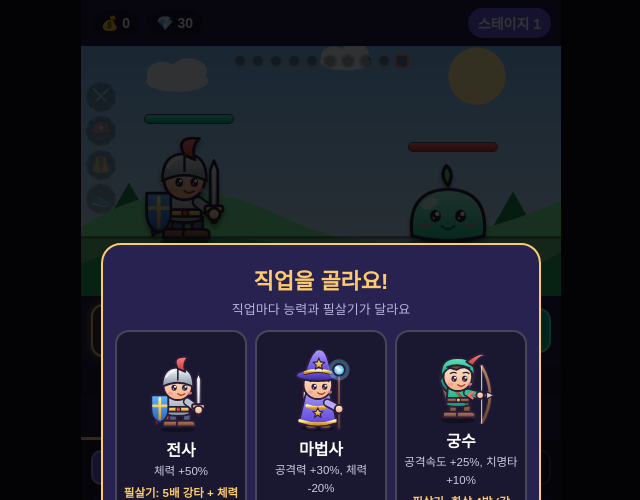
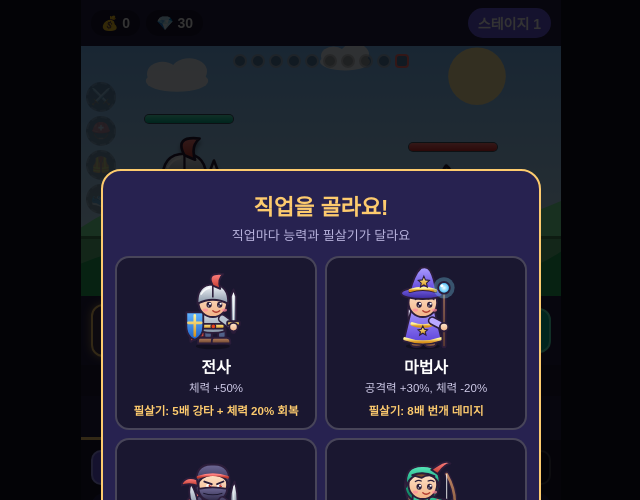
Before and after one commit to ykim99281-debug/-, a plain HTML site: page hero-idle.html in a window 1280 px wide. Shown: the top 500 px of the page, without its empty margins (319-959 px from the left). Drawn offline with Linux system fonts and the light colour scheme.

Commit message:
Add assassin class
Co-Authored-By: Claude Sonnet 5.5 <noreply@anthropic.com>
Claude-Session: https://claude.ai/code/session_015AiTNgcUanNJqwGoXFJcC9

```diff
--- a/hero-idle.html
+++ b/hero-idle.html
@@ -122,11 +122,11 @@ html,body{margin:0;height:100%;background:#12101f;color:#fff;font-family:"Preten
 /* 직업 선택 */
 #clsModal{position:fixed;inset:0;background:#000c;display:none;align-items:center;justify-content:center;z-index:60;padding:14px}
 #clsModal.show{display:flex}
-#cbox{background:#272250;border:2px solid #fdcb6e;border-radius:20px;padding:18px 12px;max-width:440px;width:100%}
+#cbox{max-height:94vh;overflow-y:auto;background:#272250;border:2px solid #fdcb6e;border-radius:20px;padding:18px 12px;max-width:440px;width:100%}
 #cbox h2{margin:0 0 4px;text-align:center;color:#fdcb6e;font-size:22px}
 #cbox p{margin:0 0 12px;text-align:center;font-size:13px;color:#b8b3dd}
-#cards{display:flex;gap:8px}
-.card{flex:1;background:#1a1730;border:2px solid #fff3;border-radius:14px;padding:8px 4px 10px;text-align:center;color:#fff;font-family:inherit}
+#cards{display:flex;flex-wrap:wrap;gap:8px}
+.card{flex:1 1 44%;background:#1a1730;border:2px solid #fff3;border-radius:14px;padding:8px 4px 10px;text-align:center;color:#fff;font-family:inherit}
 .card:active{transform:scale(.96);border-color:#fdcb6e}
 .card .pic{width:70px;height:84px;margin:0 auto}
 .card .pic svg{width:100%;height:100%}
@@ -164,6 +164,7 @@ html,body{margin:0;height:100%;background:#12101f;color:#fff;font-family:"Preten
 <linearGradient id="gDragon" x1="0" y1="0" x2="0" y2="1"><stop offset="0" stop-color="#ffa07e"/><stop offset="1" stop-color="#c7412c"/></linearGradient>
 <linearGradient id="gDemon" x1="0" y1="0" x2="0" y2="1"><stop offset="0" stop-color="#9566fa"/><stop offset="1" stop-color="#43209f"/></linearGradient>
 <linearGradient id="gBellyY" x1="0" y1="0" x2="0" y2="1"><stop offset="0" stop-color="#fff3bd"/><stop offset="1" stop-color="#ffd166"/></linearGradient>
+<linearGradient id="gDark" x1="0" y1="0" x2="0" y2="1"><stop offset="0" stop-color="#6e6896"/><stop offset="1" stop-color="#2b2745"/></linearGradient>
 <radialGradient id="gOrb"><stop offset="0" stop-color="#f0fdff"/><stop offset="1" stop-color="#2fb4f5"/></radialGradient>
 </defs></svg>
 <div id="app">
@@ -319,6 +320,7 @@ const PETS=[
 const CLS={
   war :{n:"전사",  d:"체력 +50%",           skill:"⚔️ 대폭격",  cd:8, color:"#ff7675",info:"필살기: 5배 강타 + 체력 20% 회복"},
   mage:{n:"마법사",d:"공격력 +30%, 체력 -20%",skill:"⚡ 번개",    cd:10,color:"#a29bfe",info:"필살기: 8배 번개 데미지"},
+  asn :{n:"어쌔신",d:"치명타 +15%, 치명타 데미지 3배",skill:"🗡️ 연속 베기",cd:9,color:"#a55eea",info:"필살기: 5연속 베기 (각 2배)"},
   arc :{n:"궁수",  d:"공격속도 +25%, 치명타 +10%",skill:"🏹 화살비",cd:8, color:"#55efc4",info:"필살기: 화살 4발 (각 2배)"},
 };
 
@@ -364,7 +366,8 @@ function calc(){
     atk:10*(1+(S.lv.atk-1)*0.6)*(1+E.w)*(1+pa)*soul*(S.cls==="mage"?1.3:1)*(rg?rv.atk:1),
     maxHp:100*(1+(S.lv.hp-1)*0.5)*(1+E.a)*soul*(S.cls==="war"?1.5:S.cls==="mage"?0.8:1),
     aspd:Math.min(6,(1+(S.lv.spd-1)*0.03+E.b)*(S.cls==="arc"?1.25:1)*(rg?1.5:1)),
-    crit:Math.min(0.85,0.05+(S.lv.crit-1)*0.01+E.h+(S.cls==="arc"?0.1:0)),
+    crit:Math.min(0.9,0.05+(S.lv.crit-1)*0.01+E.h+(S.cls==="arc"?0.1:S.cls==="asn"?0.15:0)),
+    cdmg:S.cls==="asn"?3:2,
     goldMul:(1+pg)*soul*(gd?gv.gold:1),
   };
 }
@@ -377,7 +380,7 @@ const skLv=id=>S.sk[id]||1;
 function skVals(id){
   const lv=skLv(id),m=1+0.15*(lv-1);
   return{m,lv,
-    dmg:id==="cls"?({war:5,mage:8,arc:2}[S.cls||"war"])*m:12*m,
+    dmg:id==="cls"?({war:5,mage:8,arc:2,asn:2}[S.cls||"war"])*m:12*m,
     heal:Math.min(0.95,0.5+0.03*(lv-1)),
     dur:id==="rage"?Math.min(20,8+0.5*(lv-1)):Math.min(30,10+0.5*(lv-1)),
     atk:2+0.1*(lv-1),gold:3+0.2*(lv-1)};
@@ -387,7 +390,7 @@ function skInfo(id){
   const v=skVals(id);
   if(id==="cls"){const k=CLS[S.cls||"war"],p=k.skill.split(" ");
     return{ic:p[0],n:p.slice(1).join(" "),cd:k.cd,color:k.color,unlock:1,
-      desc:S.cls==="war"?`공격력 ${n1(v.dmg)}배 강타 + 체력 20% 회복`:S.cls==="mage"?`공격력 ${n1(v.dmg)}배 번개 공격`:`화살 4발 (각 ${n1(v.dmg)}배)`}}
+      desc:S.cls==="war"?`공격력 ${n1(v.dmg)}배 강타 + 체력 20% 회복`:S.cls==="mage"?`공격력 ${n1(v.dmg)}배 번개 공격`:S.cls==="asn"?`5연속 베기 (각 ${n1(v.dmg)}배)`:`화살 4발 (각 ${n1(v.dmg)}배)`}}
   const d=SKILLS.find(x=>x.id===id);
   const desc={fire:`공격력 ${n1(v.dmg)}배 불꽃 폭발`,heal:`체력 ${Math.round(v.heal*100)}% 즉시 회복`,
     rage:`${n1(v.dur)}초 동안 공격력 ${n1(v.atk)}배 · 공격속도 1.5배`,gold:`${n1(v.dur)}초 동안 골드 ${n1(v.gold)}배`}[id];
@@ -430,6 +433,19 @@ const HEROES={
     FACE+
     `<ellipse cx="60" cy="50" rx="41" ry="11" fill="url(#gPurpleD)" ${O}/><path d="M35 48 Q60 40 85 48 Q82 22 74 8 Q68 -2 56 3 Q44 14 35 48z" fill="url(#gPurple)" ${O}/><path d="M36 45 Q60 37 84 45" stroke="url(#gGold)" stroke-width="6" fill="none" stroke-linecap="round"/><path d="M62 18 l3 7 7.5 1 -5.5 5 1.5 7.5 -6.5 -4 -6.5 4 1.5 -7.5 -5.5 -5 7.5 -1z" fill="url(#gGold)" stroke="${OL}" stroke-width="2"/>`+
     `<g class="wp" ${PV}><g transform="translate(0 10)">${limb(78,92,97,102,"#b9a9ff")}<rect x="97" y="38" width="6" height="104" rx="3" fill="url(#gWood)" ${O}/><circle cx="100" cy="30" r="20" fill="#7fe0ff" opacity=".3"/><circle cx="100" cy="30" r="11" fill="url(#gOrb)" ${O}/><circle cx="96" cy="26" r="3" fill="#fff"/><circle cx="100" cy="104" r="8" fill="url(#gSkin)" ${O}/></g></g>`),
+  asn:()=>svg(HERO_VB,HSH+
+    `<path d="M44 78 Q10 84 4 118 Q24 106 50 100z" fill="url(#gRed)" ${O}/>`+
+    `<path d="M44 90 L27 104" stroke="${OL}" stroke-width="17" stroke-linecap="round"/><path d="M44 90 L27 104" stroke="#4a4468" stroke-width="11" stroke-linecap="round"/><path d="M21 106 Q11 82 19 66 Q29 82 32 104z" fill="url(#gSteel)" ${O}/><rect x="19" y="103" width="15" height="5" rx="2" fill="url(#gGold)" ${O}/><circle cx="26" cy="108" r="7" fill="url(#gSkin)" ${O}/>`+
+    `<rect x="46" y="114" width="12" height="22" rx="5" fill="#3a3558" ${O}/><rect x="70" y="114" width="12" height="22" rx="5" fill="#3a3558" ${O}/>`+
+    `<path d="M36 134 h24 q7 0 7 8 v3 h-35 v-3 q0 -8 4 -8z" fill="#2b2538" ${O}/><path d="M62 134 h24 q7 0 7 8 v3 h-35 v-3 q0 -8 4 -8z" fill="#2b2538" ${O}/>`+
+    `<path d="M42 82 Q42 74 60 74 Q78 74 78 82 L82 122 Q60 128 38 122z" fill="url(#gDark)" ${O}/><path d="M44 80 L76 118 M76 80 L44 118" stroke="#1c1830" stroke-width="3.5" stroke-linecap="round"/><rect x="39" y="108" width="43" height="8" rx="3" fill="url(#gRed)" ${O}/>`+
+    `<circle cx="58" cy="68" r="31" fill="url(#gDark)" ${O}/>`+
+    `<circle cx="60" cy="68" r="27" fill="url(#gSkin)" ${O}/>`+
+    `<ellipse cx="53" cy="70" rx="5.5" ry="4" fill="#fff"/><ellipse cx="73" cy="70" rx="5.5" ry="4" fill="#fff"/><circle cx="55" cy="70" r="3" fill="#c0392b"/><circle cx="75" cy="70" r="3" fill="#c0392b"/><circle cx="56" cy="69" r="1" fill="#fff"/><circle cx="76" cy="69" r="1" fill="#fff"/>`+
+    `<path d="M44 62 L58 67 M80 62 L68 67" stroke="${OL}" stroke-width="3.5" stroke-linecap="round"/>`+
+    `<path d="M33 76 Q60 70 87 76 Q86 96 60 100 Q34 96 33 76z" fill="url(#gDark)" ${O}/><path d="M42 84 Q60 90 78 84" stroke="#1c1830" stroke-width="2" fill="none"/>`+
+    `<path d="M29 72 Q24 28 60 30 Q96 28 91 72 Q88 52 60 49 Q34 52 29 72z" fill="url(#gDark)" ${O}/><path d="M30 58 Q6 50 0 70 Q14 64 32 70z" fill="url(#gRed)" ${O}/><path d="M32 54 Q60 44 88 54" stroke="url(#gRed)" stroke-width="5" fill="none" stroke-linecap="round"/>`+
+    `<g class="wp" ${PV}><g transform="translate(0 10)">${limb(78,88,97,102,"#4a4468")}<path d="M94 98 Q91 70 101 52 Q108 72 106 98z" fill="url(#gSteel)" ${O}/><path d="M100 60 Q99 80 100 94" stroke="#fff" stroke-width="2" fill="none" opacity=".8"/><rect x="88" y="97" width="22" height="6" rx="3" fill="url(#gGold)" ${O}/><rect x="96" y="103" width="7" height="12" rx="2" fill="#3a3558" ${O}/><circle cx="99" cy="106" r="8" fill="url(#gSkin)" ${O}/></g></g>`),
   arc:()=>svg(HERO_VB,HSH+
     `<path d="M28 84 l14 -8 l10 34 l-14 8z" fill="url(#gWood)" ${O}/><path d="M36 76 l-3 -12 M42 74 l-1 -13 M48 76 l3 -12" stroke="#ff6b6b" stroke-width="4" stroke-linecap="round"/>`+
     `<circle cx="58" cy="70" r="32" fill="url(#gGreenD)" ${O}/>`+
@@ -523,7 +539,7 @@ function dealDamage(d,crit,quiet){
   if(monHp<=0)killMonster(quiet);
 }
 function heroHit(quiet){
-  const c=gc(),crit=Math.random()<c.crit,d=c.atk*(crit?2:1);
+  const c=gc(),crit=Math.random()<c.crit,d=c.atk*(crit?c.cdmg:1);
   if(quiet){dealDamage(d,crit,true);return}
   const id=monId,delay=playAttack(Math.min(0.34,0.85/c.aspd));
   setTimeout(()=>{if(monId===id&&!paused)dealDamage(d,crit,false)},delay);
@@ -565,6 +581,7 @@ function useSkill(id,quiet){
       if(!quiet)float("+"+fmt(h),"heal","heroBox");
       dealDamage(c.atk*v.dmg,true,quiet);
     }else if(S.cls==="mage")dealDamage(c.atk*v.dmg,true,quiet);
+    else if(S.cls==="asn")for(let i=0;i<5&&monId===mid;i++)dealDamage(c.atk*v.dmg,true,quiet);
     else for(let i=0;i<4&&monId===mid;i++)dealDamage(c.atk*v.dmg,true,quiet);
   }else if(id==="fire"){
     if(!quiet)skillFx2("fire");
@@ -623,7 +640,7 @@ function dashDist(){const h=rel($("hero")),m=rel($("mon"));return Math.max(20,Ma
 function playAttack(D){
   const dur=D*1000,h=rel($("hero")),m=rel($("mon")),wp=$("hero").querySelector(".wp"),mv=$("heroMv");
   const ox=h.x+h.w*0.78,oy=h.y+h.h*0.62;
-  if(S.cls==="war"){
+  if(S.cls==="war"||S.cls==="asn"){
     const dd=dashDist()+"px";
     mv.animate([{transform:"none"},{transform:`translateX(${dd}) rotate(5deg)`,offset:.4},{transform:`translateX(${dd}) rotate(5deg)`,offset:.62},{transform:"none"}],{duration:dur,easing:"ease-out"});
     wp&&wp.animate([{transform:"rotate(-40deg)"},{transform:"rotate(-40deg)",offset:.15},{transform:"rotate(95deg)",offset:.42},{transform:"rotate(95deg)",offset:.62},{transform:"rotate(0deg)"}],{duration:dur});
@@ -672,7 +689,12 @@ function deathFx(){
 function skillFx(){
   const m=rel($("mon")),h=rel($("hero"));
   const shake=()=>$("battle").animate([{transform:"translate(0,0)"},{transform:"translate(-5px,3px)"},{transform:"translate(5px,-3px)"},{transform:"translate(-3px,2px)"},{transform:"none"}],{duration:280});
-  if(S.cls==="war"){
+  if(S.cls==="asn"){
+    $("heroMv").animate([{transform:"none"},{transform:`translateX(${dashDist()}px) scale(1.05)`,offset:.2},{transform:`translateX(${dashDist()}px) scale(1.05)`,offset:.8},{transform:"none"}],{duration:700,easing:"ease-out"});
+    const wp=$("hero").querySelector(".wp");wp&&wp.animate([{transform:"rotate(-60deg)"},{transform:"rotate(100deg)"},{transform:"rotate(-60deg)"},{transform:"rotate(100deg)"},{transform:"rotate(-60deg)"},{transform:"rotate(100deg)"},{transform:"rotate(0)"}],{duration:700});
+    for(let i=0;i<5;i++)setTimeout(()=>{const mm=rel($("mon"));fx(FX.slash,mm.cx+(i%2?10:-14),mm.cy+(i-2)*8,110,110,[{transform:`scale(.4) rotate(${-50+i*40}deg)`,opacity:1},{transform:`scale(1.2) rotate(${-20+i*40}deg)`,opacity:0}],{duration:260,easing:"ease-out"})},150+i*100);
+    setTimeout(shake,600);
+  }else if(S.cls==="war"){
     $("heroMv").animate([{transform:"none"},{transform:`translateX(${dashDist()}px) scale(1.12)`,offset:.35},{transform:`translateX(${dashDist()}px) scale(1.12)`,offset:.7},{transform:"none"}],{duration:520,easing:"ease-out"});
     const wp=$("hero").querySelector(".wp");wp&&wp.animate([{transform:"rotate(-70deg)"},{transform:"rotate(110deg)",offset:.4},{transform:"rotate(110deg)",offset:.7},{transform:"rotate(0)"}],{duration:520});
     setTimeout(()=>{fx(FX.slash,m.cx-10,m.cy,170,170,[{transform:"scale(.4) rotate(-25deg)",opacity:1},{transform:"scale(1.2) rotate(10deg)",opacity:0}],{duration:360,easing:"ease-out"});shake()},180);
```
